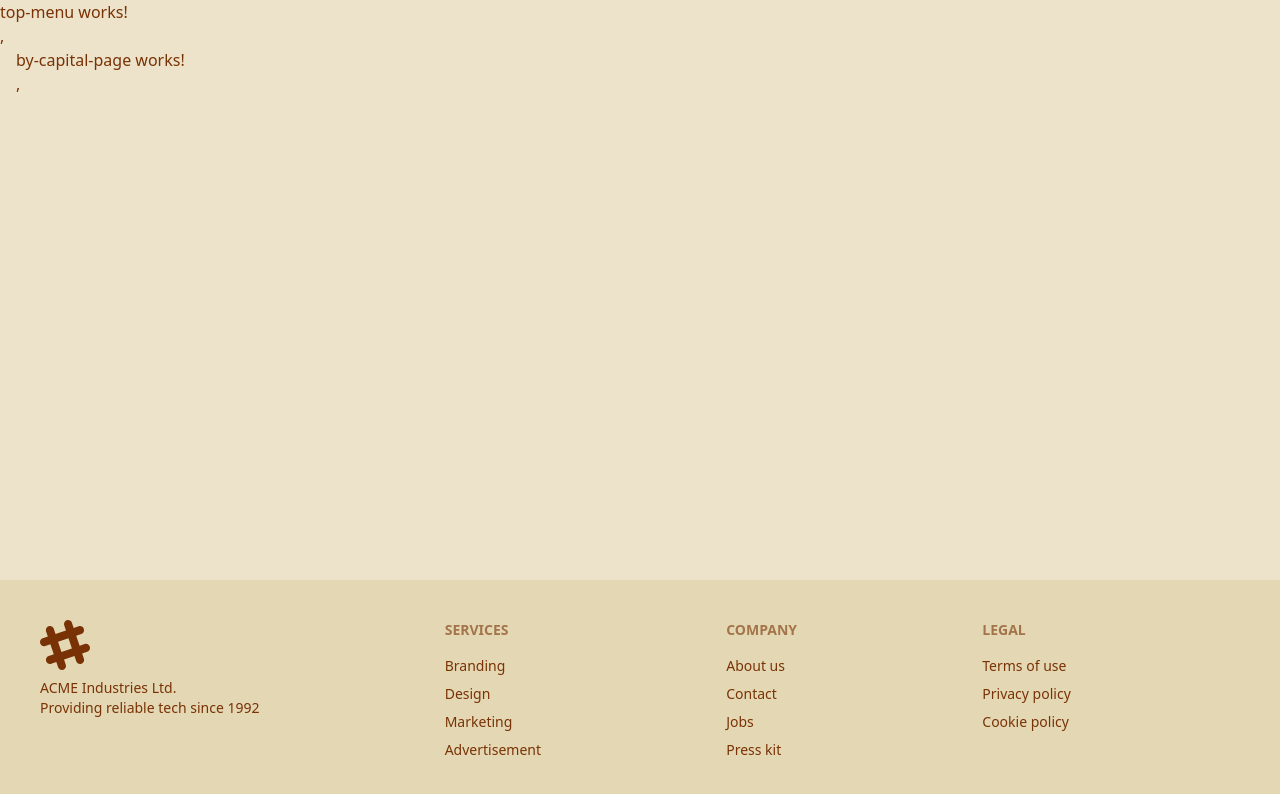
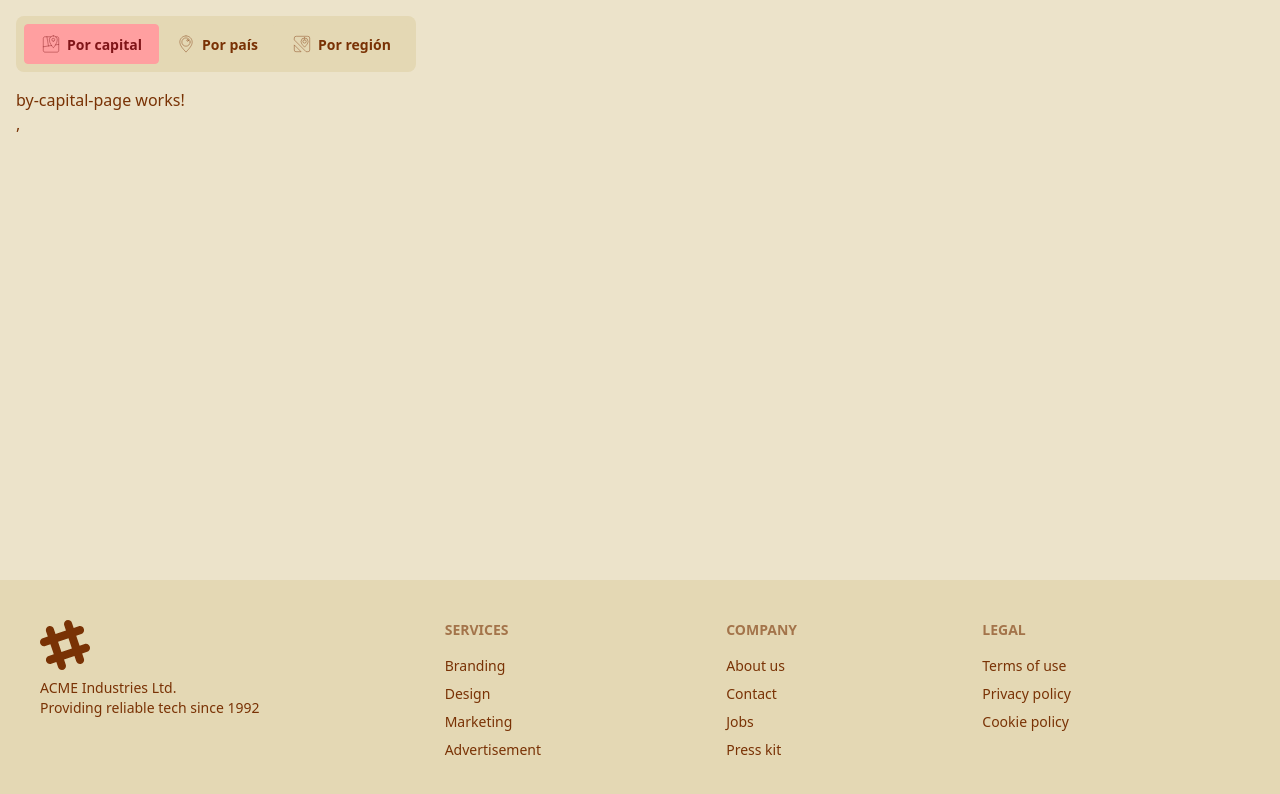
Before and after one commit to ciroribba/angular_level_3, an Angular app: page /country/by-capital in a window 1280 px wide. Shown: the top 794 px of the page. Built offline with nearby package versions, Linux system fonts and the light colour scheme.

Commit message:
add top menu links

```diff
--- a/src/app/country/components/top-menu/top-menu.component.html
+++ b/src/app/country/components/top-menu/top-menu.component.html
@@ -1 +1,22 @@
-<p>top-menu works!</p>,
+<nav class="p-4 w-full">
+  <ul class="menu bg-base-200 sm:menu-horizontal rounded-box">
+    <li>
+      <a routerLink="by-capital" routerLinkActive="btn-primary" class="btn">
+        <svg xmlns="http://www.w3.org/2000/svg" width="20" height="20" viewBox="0 0 48 48"><path fill="none" stroke="currentColor" stroke-linecap="round" stroke-linejoin="round" d="M35.555 6.566H38.5c2.216 0 4 1.784 4 4v29c0 2.216-1.784 4-4 4h-29c-2.216 0-4-1.784-4-4v-29c0-2.216 1.784-4 4-4h14.02" stroke-width="1"/><path fill="none" stroke="currentColor" stroke-linecap="round" stroke-linejoin="round" d="M29.538 4.434a9.554 9.554 0 0 0-9.554 9.554c0 7.477 7.314 16.49 9.207 18.699a.577.577 0 0 0 .882-.004c1.861-2.216 9.02-11.222 9.02-18.694a9.554 9.554 0 0 0-9.554-9.555zm0 13.124a3.57 3.57 0 1 1 3.571-3.57h0a3.57 3.57 0 0 1-3.57 3.57m5.251 8.567l7.71-1.189m-37 5.703l19.82-3.055m-7.412 1.142l-3.74-22.16" stroke-width="1"/></svg>
+       Por capital
+      </a>
+    </li>
+    <li>
+      <a routerLink="by-country" routerLinkActive="btn-primary" class="btn">
+        <svg xmlns="http://www.w3.org/2000/svg" width="20" height="20" viewBox="0 0 48 48"><path fill="none" stroke="currentColor" stroke-linecap="round" stroke-linejoin="round" d="M24 4.5c-8.185 0-14.82 6.635-14.82 14.82h0v1.08c.6 8.12 7.34 14.65 14.82 23.1c7.81-8.82 14.82-15.5 14.82-24.18h0C38.82 11.135 32.185 4.5 24 4.5m10 14.83c0 5.523-4.477 10-10 10s-10-4.477-10-10s4.477-10 10-10s10 4.477 10 10m-4.05-3.906a2.044 2.044 0 1 1-4.089 0a2.044 2.044 0 0 1 4.09 0" stroke-width="1"/></svg>
+        Por país
+      </a>
+    </li>
+    <li>
+      <a routerLink="by-region" routerLinkActive="btn-primary" class="btn">
+        <svg xmlns="http://www.w3.org/2000/svg" width="20" height="20" viewBox="0 0 48 48"><path fill="none" stroke="currentColor" stroke-linecap="round" stroke-linejoin="round" d="M9.5 5.5a4 4 0 0 0-4 4v4.7l28.3 28.3h4.7a4 4 0 0 0 4-4v-29a4 4 0 0 0-4-4zm20.66 3.895a8.446 8.446 0 0 1 8.445 8.447v0c0 4.914-3.995 8.748-8.445 13.774c-4.262-4.812-8.104-8.533-8.423-13.154a8 8 0 0 1-.025-.62a8.446 8.446 0 0 1 8.445-8.448zm0 4.387a4.06 4.06 0 0 0-4.06 4.06v0a4.06 4.06 0 0 0 4.06 4.06h0a4.06 4.06 0 0 0 0-8.12M5.5 27.182V38.5a4 4 0 0 0 4 4h11.32z" stroke-width="1"/></svg>
+        Por región
+      </a>
+    </li>
+  </ul>
+</nav>
--- a/src/app/country/components/top-menu/top-menu.component.ts
+++ b/src/app/country/components/top-menu/top-menu.component.ts
@@ -1,8 +1,9 @@
 import { Component } from '@angular/core';
+import { RouterLink, RouterLinkActive } from '@angular/router';
 
 @Component({
   selector: 'country-top-menu',
-  imports: [],
+  imports: [RouterLink, RouterLinkActive],
   templateUrl: './top-menu.component.html',
 })
 export class TopMenuComponent { }
```
